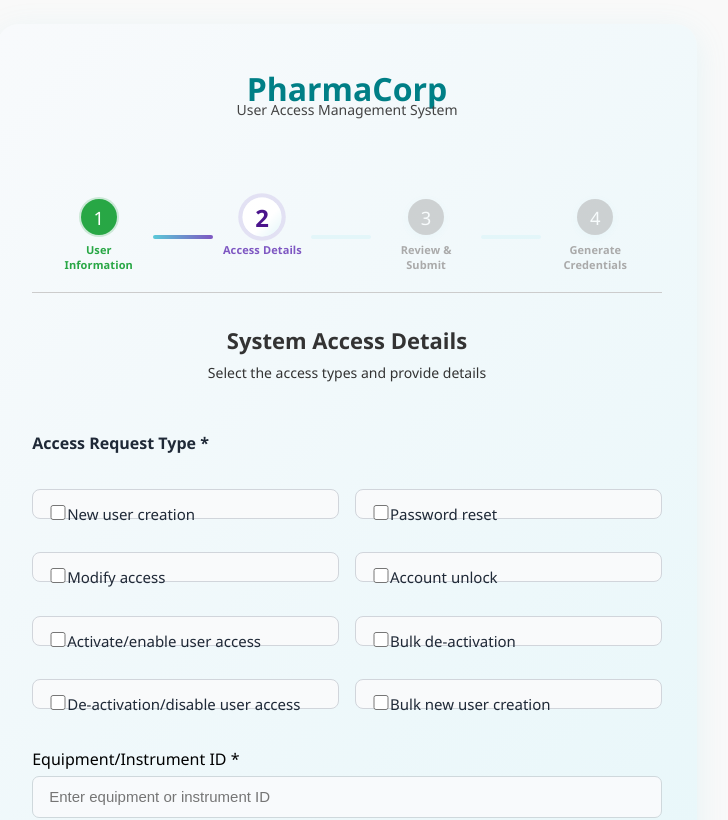
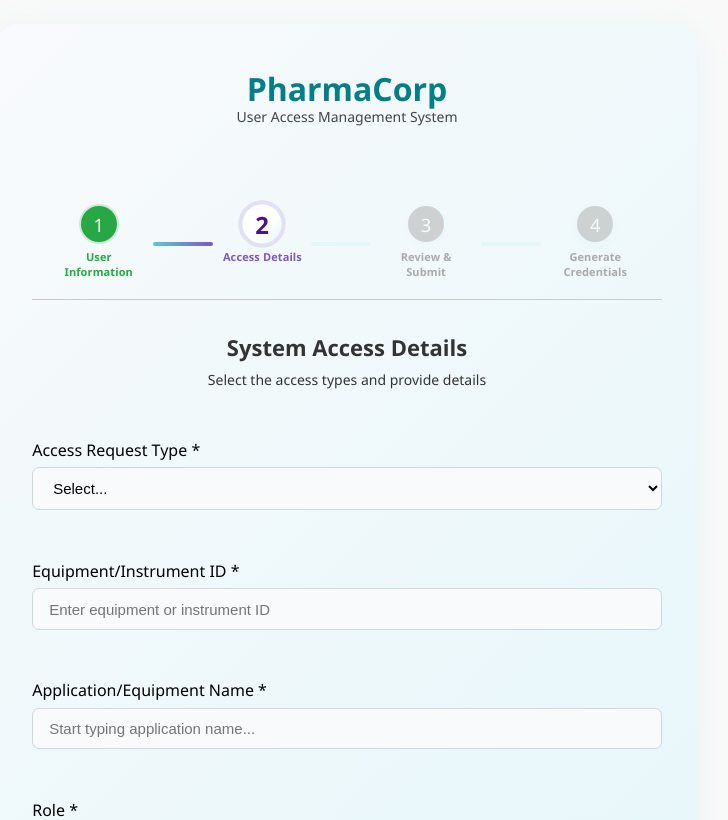
Before and after one commit to amit45555/pharmacorp-app, a React (Create React App) app: page /access-details in a window 1280 px wide. Shown: the top 820 px of the page, without its empty margins (293-1021 px from the left). Built offline with nearby package versions, Linux system fonts and the light colour scheme.

Commit message:
formfield changes

```diff
--- a/src/data/formFields.ts
+++ b/src/data/formFields.ts
@@ -69,7 +69,7 @@ export const formSteps: StepForm[] = [
       {
         name: "accessTypes",
         label: "Access Request Type",
-        type: "checkbox",
+        type: "select",
         required: true,
         options: [
           "New user creation",
--- a/src/pages/AccessDetails/AccessDetails.module.css
+++ b/src/pages/AccessDetails/AccessDetails.module.css
@@ -44,6 +44,7 @@
   color: #444;
   font-size: 14px;
   margin-bottom: 2rem;
+  margin-top: 7px;
 }
 
 .formTitleCenter{
--- a/src/pages/ReviewSubmit/ReviewSubmit.module.css
+++ b/src/pages/ReviewSubmit/ReviewSubmit.module.css
@@ -18,6 +18,7 @@
   color: #444;
   font-size: 14px;
   margin-bottom: 2rem;
+  margin-top: 7px;
 }
 
 
--- a/src/pages/UserInformation/UserInformation.module.css
+++ b/src/pages/UserInformation/UserInformation.module.css
@@ -42,6 +42,7 @@
   color: #444;
   font-size: 14px;
   margin-bottom: 2rem;
+  margin-top: 7px;
 }
 
 
```
